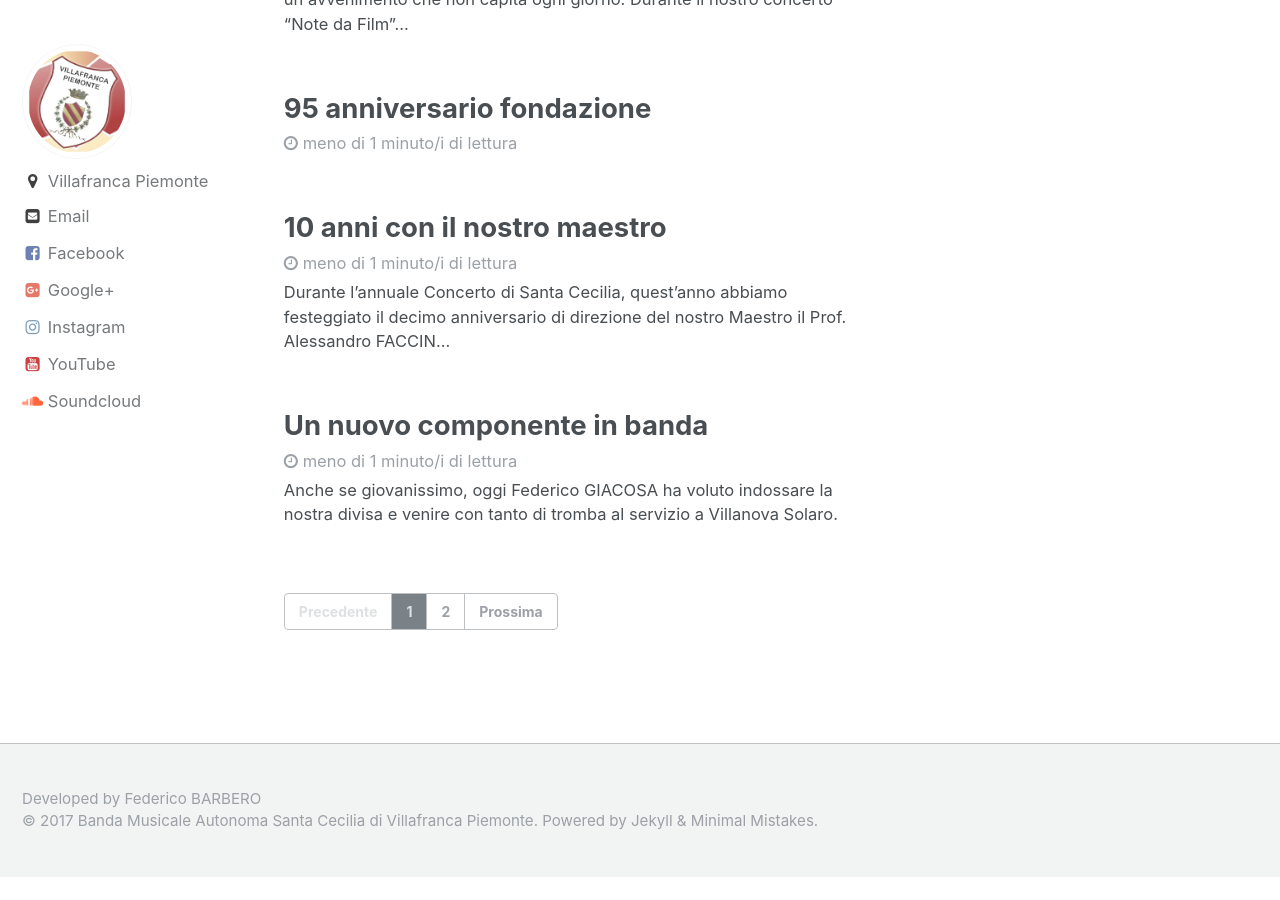
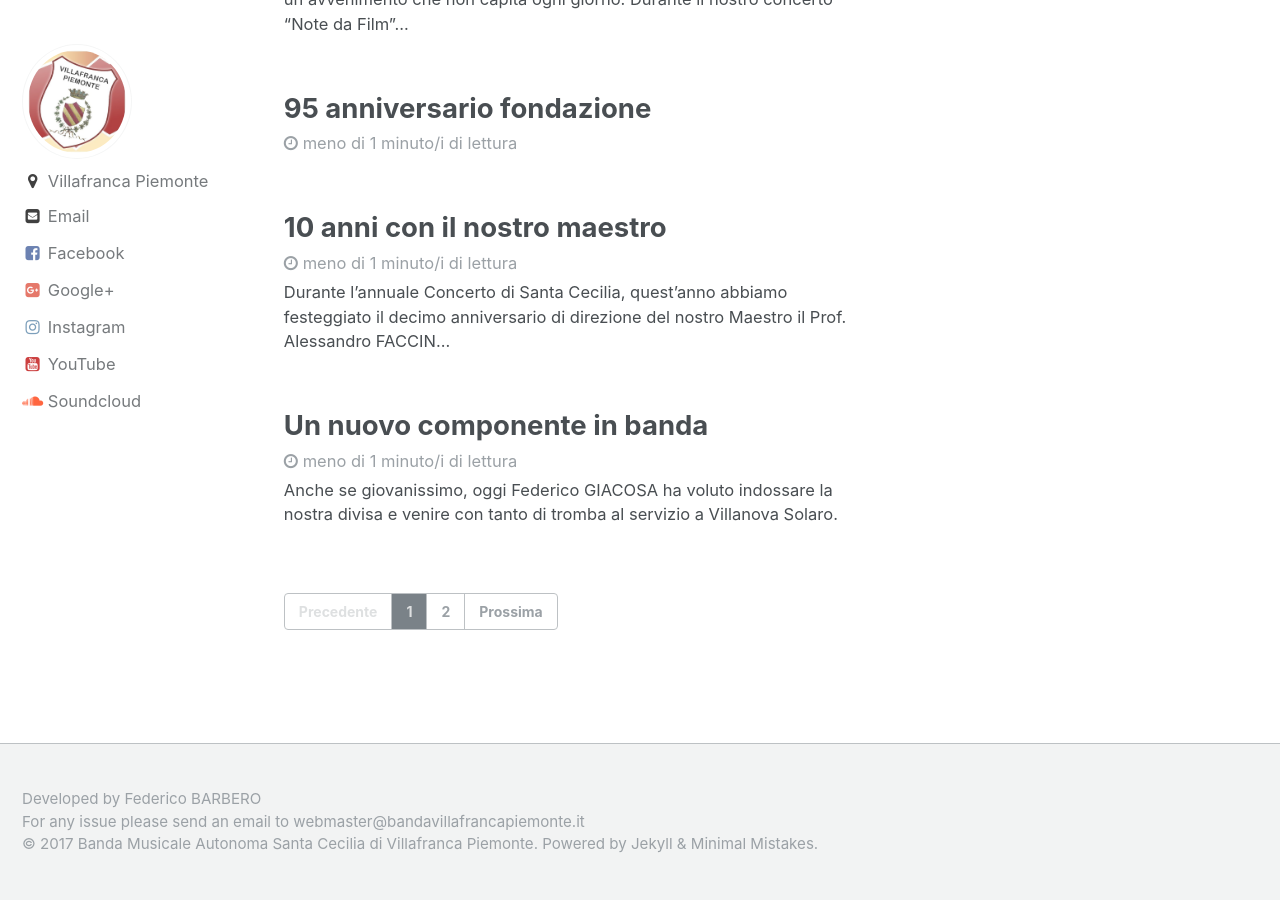
Before and after one commit to BandaVillaSCecilia/BandaVillaSCecilia.github.io, a Jekyll site: the page built from index.html, in a window 1280 px wide and 900 px high, scrolled down 1158 px. Built offline with Jekyll 4.4.1, drawn with Linux system fonts in a browser that asks for light colours; the list of posts is cut into pages by our own code; before the commit the page ends 2035 px from its top, so only the background shows below that.

Commit message:
Added mail to webmaster

```diff
--- a/_includes/footer/custom.html
+++ b/_includes/footer/custom.html
@@ -1,3 +1,4 @@
 <!-- start custom footer snippets -->
 <div class="page__footer-copyright">Developed by <a href="https://www.linkedin.com/in/federicobarbero/" rel="nofollow">Federico BARBERO</a></div>
+<div class="page__footer-copyright">For any issue please send an email to <a href="mailto:webmaster@bandavillafrancapiemonte.it" rel="nofollow">webmaster@bandavillafrancapiemonte.it</a></div>
 <!-- end custom footer snippets -->
```
